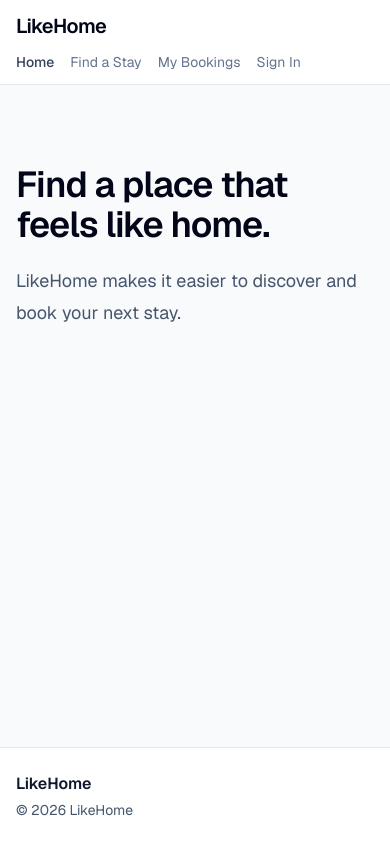
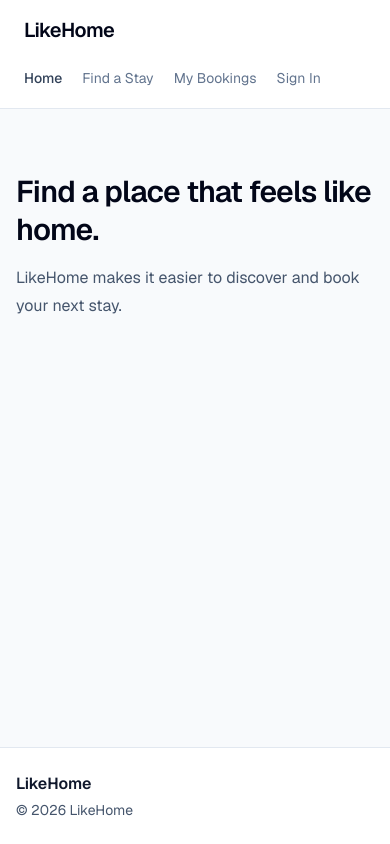
Before and after one commit to github210878/FA26CMPE165-LikeHomeProj, a Next.js app in the folder frontend/likehome/: page / in a window 390 px wide. Built offline with nearby package versions, Linux system fonts and the light colour scheme.

Commit message:
feat(frontend): improve responsive application shell

```diff
--- a/frontend/likehome/app/layout.tsx
+++ b/frontend/likehome/app/layout.tsx
@@ -36,7 +36,7 @@ export default function RootLayout({ children }: LayoutProps<"/">) {
 
           <SiteHeader />
 
-          <main id="main-content" tabIndex={-1} className="flex-1">
+          <main id="main-content" tabIndex={-1} className="min-w-0 flex-1">
             {children}
           </main>
 
--- a/frontend/likehome/app/page.tsx
+++ b/frontend/likehome/app/page.tsx
@@ -1,11 +1,11 @@
 export default function Home() {
   return (
-    <section className="mx-auto flex w-full max-w-7xl flex-col justify-center px-4 py-20 sm:px-6 sm:py-28 lg:px-8">
+    <section className="mx-auto flex w-full max-w-7xl flex-col justify-center px-4 py-16 sm:px-6 sm:py-24 lg:px-8 lg:py-28">
       <div className="max-w-2xl">
-        <h1 className="text-4xl font-semibold tracking-tight text-slate-950 sm:text-5xl">
+        <h1 className="text-3xl leading-tight font-semibold tracking-tight text-slate-950 sm:text-5xl">
           Find a place that feels like home.
         </h1>
-        <p className="mt-5 text-lg leading-8 text-slate-600">
+        <p className="mt-4 text-base leading-7 text-slate-600 sm:mt-5 sm:text-lg sm:leading-8">
           LikeHome makes it easier to discover and book your next stay.
         </p>
       </div>
--- a/frontend/likehome/components/SiteHeader.tsx
+++ b/frontend/likehome/components/SiteHeader.tsx
@@ -3,38 +3,38 @@ import Link from "next/link";
 export default function SiteHeader() {
   return (
     <header className="border-b border-slate-200 bg-white">
-      <div className="mx-auto flex min-h-16 w-full max-w-7xl flex-wrap items-center justify-between gap-x-6 gap-y-3 px-4 py-3 sm:flex-nowrap sm:px-6 sm:py-0 lg:px-8">
+      <div className="mx-auto flex min-h-16 w-full max-w-7xl flex-col items-stretch gap-1 px-4 py-2 sm:flex-row sm:items-center sm:justify-between sm:gap-6 sm:px-6 sm:py-0 lg:px-8">
         <Link
           href="/"
-          className="shrink-0 rounded-sm text-xl font-semibold tracking-tight text-slate-950"
+          className="inline-flex min-h-11 shrink-0 self-start items-center rounded-sm px-2 text-xl font-semibold tracking-tight text-slate-950"
         >
           LikeHome
         </Link>
 
-        <nav aria-label="Primary navigation">
-          <ul className="flex flex-wrap items-center justify-end gap-x-4 gap-y-2 text-sm sm:gap-x-6">
+        <nav aria-label="Primary navigation" className="w-full min-w-0 sm:w-auto">
+          <ul className="flex flex-wrap items-center gap-x-1 text-sm sm:justify-end sm:gap-x-2">
             <li>
               <Link
                 href="/"
-                className="rounded-sm font-medium text-slate-700 transition-colors hover:text-slate-950"
+                className="inline-flex min-h-11 items-center whitespace-nowrap rounded-sm px-2 font-medium text-slate-700 transition-colors hover:text-slate-950"
               >
                 Home
               </Link>
             </li>
             <li>
-              <span className="text-slate-500">
+              <span className="inline-flex min-h-11 items-center whitespace-nowrap px-2 text-slate-500">
                 Find a Stay
                 <span className="sr-only"> (coming soon)</span>
               </span>
             </li>
             <li>
-              <span className="text-slate-500">
+              <span className="inline-flex min-h-11 items-center whitespace-nowrap px-2 text-slate-500">
                 My Bookings
                 <span className="sr-only"> (coming soon)</span>
               </span>
             </li>
             <li>
-              <span className="text-slate-500">
+              <span className="inline-flex min-h-11 items-center whitespace-nowrap px-2 text-slate-500">
                 Sign In
                 <span className="sr-only"> (coming soon)</span>
               </span>
```
